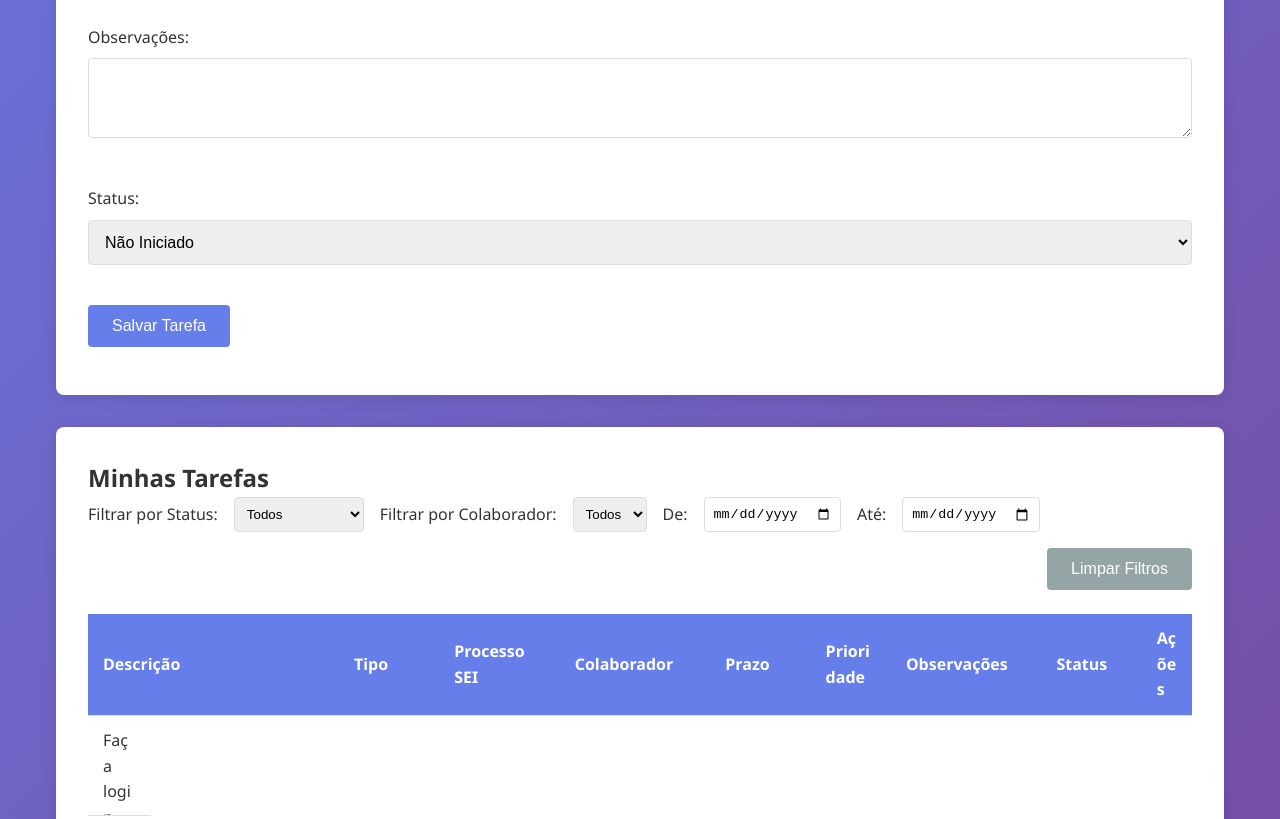
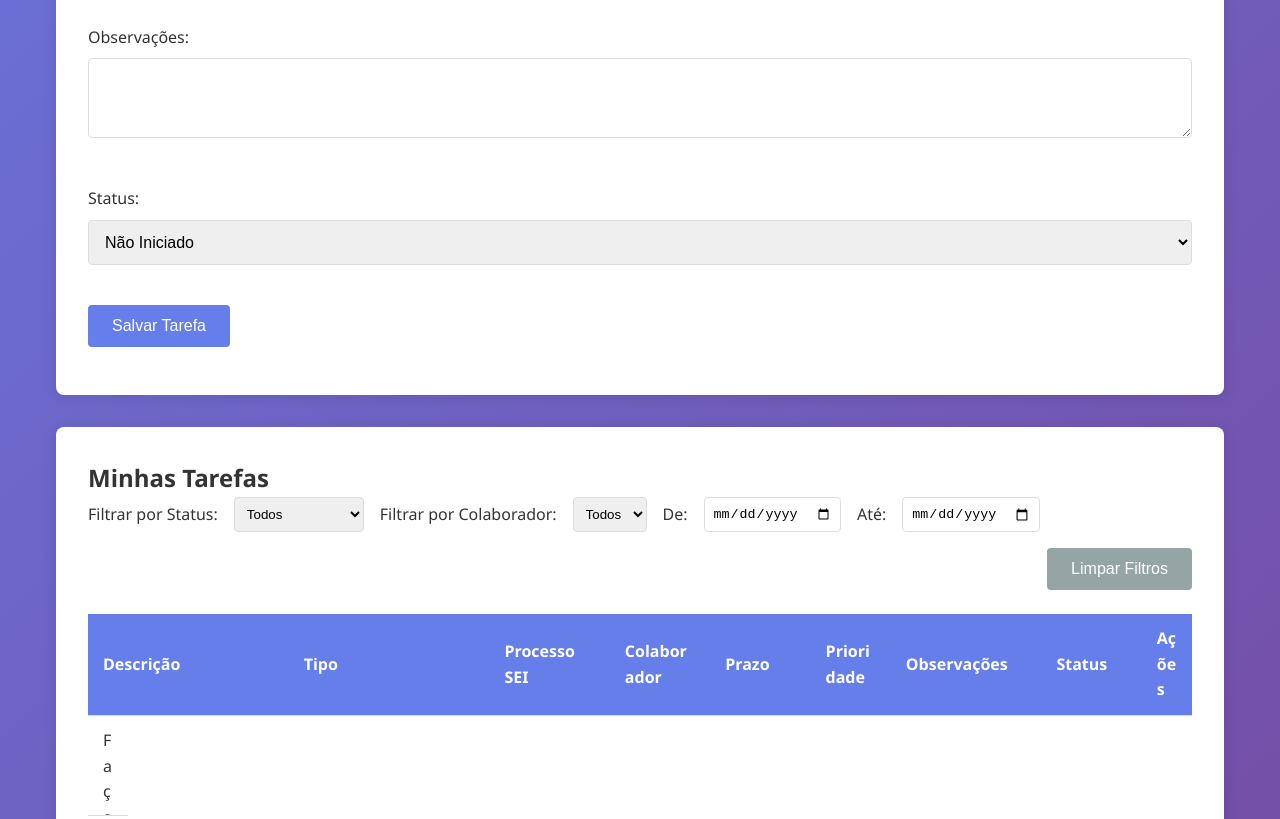
Before and after one commit to chborges342/teste2, a plain HTML site: page index.html in a window 1280 px wide. Shown: the part 1018-1837 px from the top of the page. Drawn offline with Linux system fonts and the light colour scheme; no server answers.

Commit message:
Update style.css

```diff
--- a/style.css
+++ b/style.css
@@ -141,10 +141,10 @@ th {
 }
 
 /* Larguras específicas para cada coluna */
-th:nth-child(1), td:nth-child(1) { width: 25%; } /* Descrição */
-th:nth-child(2), td:nth-child(2) { width: 10%; } /* Tipo */
+th:nth-child(1), td:nth-child(1) { width: 20%; } /* Descrição */
+th:nth-child(2), td:nth-child(2) { width: 20%; } /* Tipo */
 th:nth-child(3), td:nth-child(3) { width: 12%; } /* Processo SEI */
-th:nth-child(4), td:nth-child(4) { width: 15%; } /* Colaborador */
+th:nth-child(4), td:nth-child(4) { width: 10%; } /* Colaborador */
 th:nth-child(5), td:nth-child(5) { width: 10%; } /* Prazo */
 th:nth-child(6), td:nth-child(6) { width: 8%; }  /* Prioridade */
 th:nth-child(7), td:nth-child(7) { width: 15%; } /* Observações */
```
